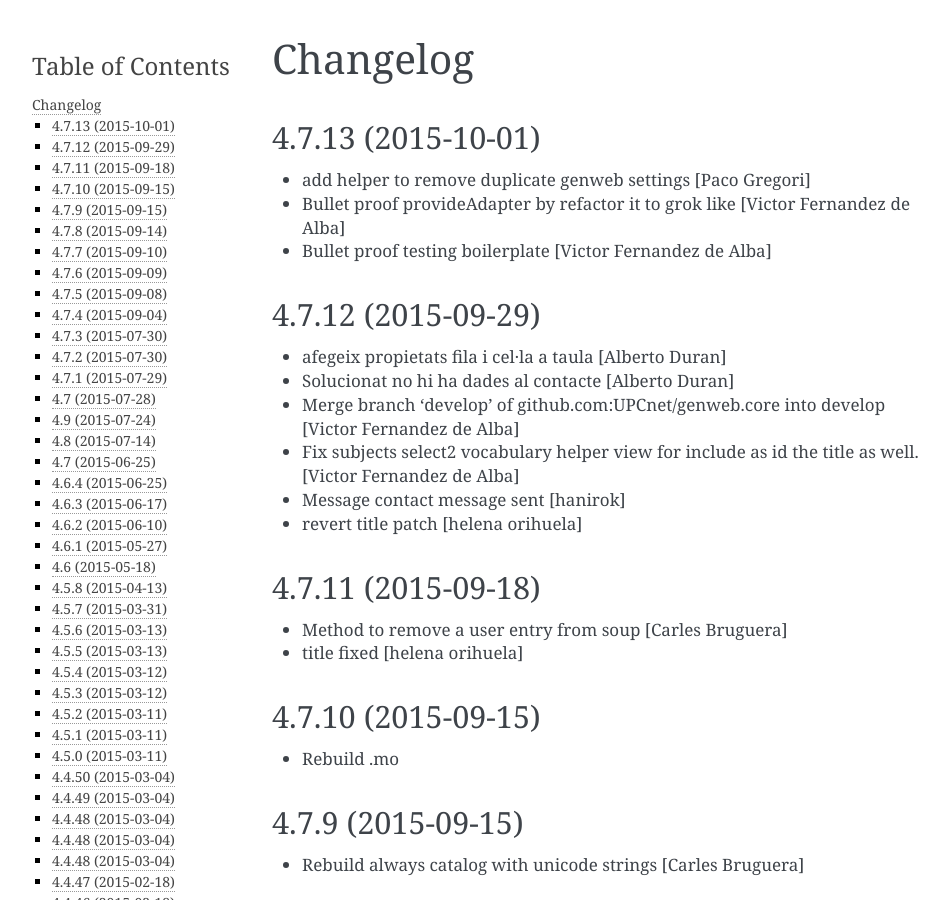
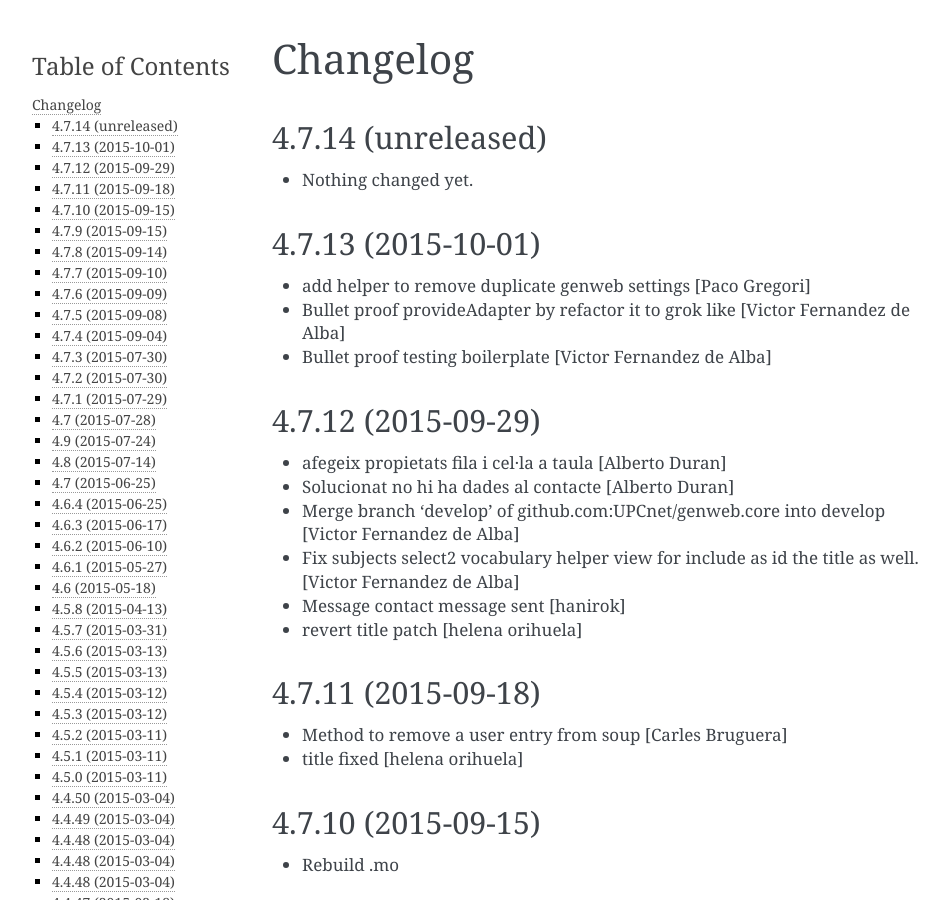
Before and after one commit to UPCnet/genweb.core, a Sphinx documentation site: the page built from docs/HISTORY.rst, in a window 1280 px wide and 900 px high. Shown: the whole window, without its empty margins (148-1097 px from the left). Built offline with Sphinx 7.4.7, drawn with Linux system fonts in a browser that asks for light colours.

Commit message:
Back to development: 4.7.14

```diff
--- a/docs/HISTORY.rst
+++ b/docs/HISTORY.rst
@@ -1,5 +1,11 @@
 Changelog
 =========
+
+4.7.14 (unreleased)
+-------------------
+
+- Nothing changed yet.
+
 
 4.7.13 (2015-10-01)
 -------------------
--- a/setup.py
+++ b/setup.py
@@ -1,7 +1,7 @@
 from setuptools import setup, find_packages
 import os
 
-version = '4.7.13'
+version = '4.7.14.dev0'
 
 README = open('README.rst').read()
 HISTORY = open(os.path.join('docs', 'HISTORY.rst')).read()
```
